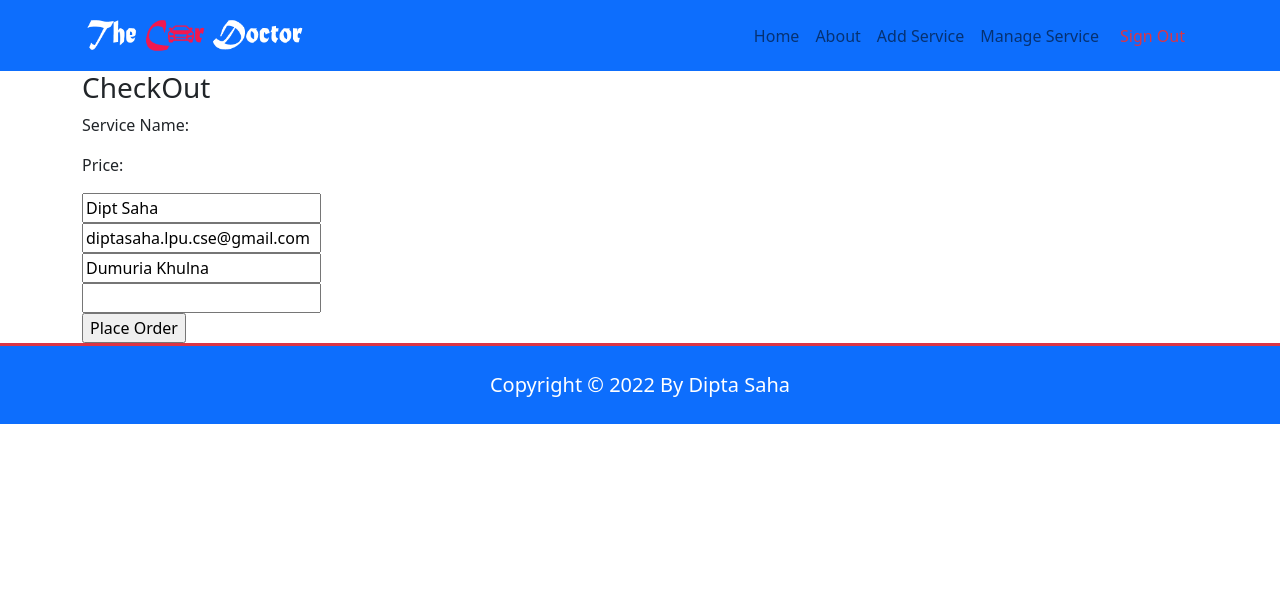
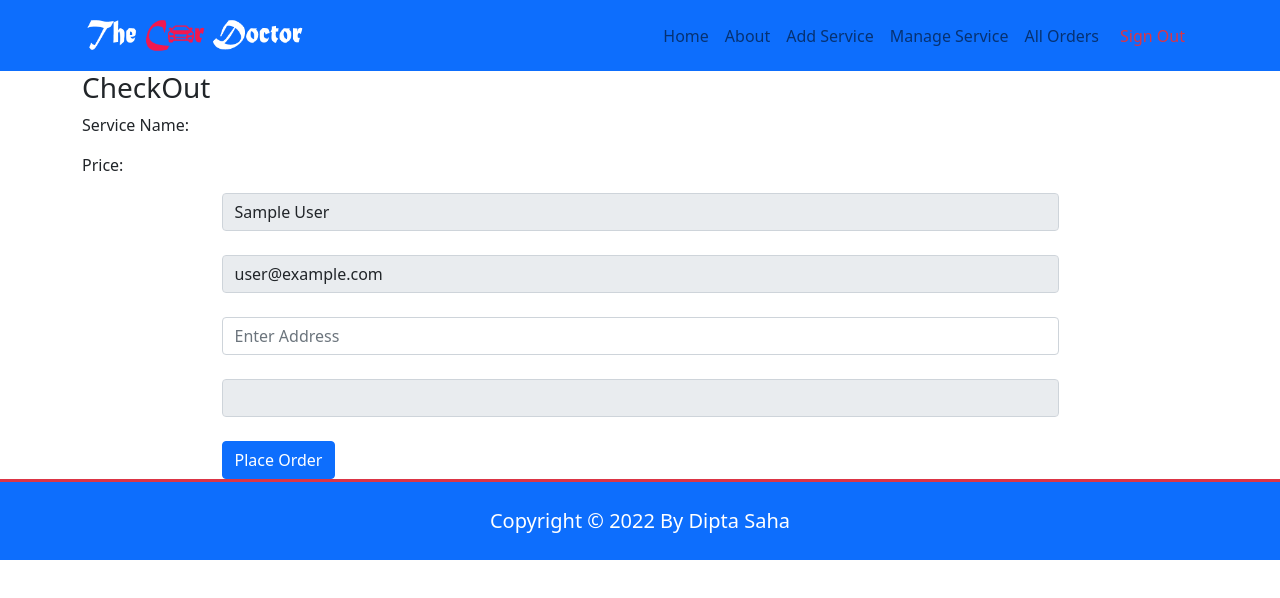
Before and after one commit to diptasahacse/react-recap-with-responsive-website-module-60, a React (Create React App) app: page /checkout/1 in a window 1280 px wide. Shown: the top 598 px of the page. Built offline with nearby package versions, Linux system fonts and the light colour scheme; no server answers; sample sign-in values are in the browser's storage.

Commit message:
make individual order

```diff
--- a/package.json
+++ b/package.json
@@ -6,6 +6,7 @@
     "@testing-library/jest-dom": "^5.16.4",
     "@testing-library/react": "^13.0.1",
     "@testing-library/user-event": "^13.5.0",
+    "axios": "^0.27.2",
     "bootstrap": "^5.1.3",
     "firebase": "^9.6.10",
     "react": "^18.0.0",
--- a/src/App.js
+++ b/src/App.js
@@ -14,6 +14,7 @@ import TermsCondition from './Pages/TermsCondition/TermsCondition';
 import AddService from './Pages/AddService/AddService';
 import ManageService from './Pages/ManageService/ManageService';
 import EditService from './Pages/ManageService/EditService/EditService';
+import Orders from './Pages/Orders/Orders';
 
 
 function App() {
@@ -44,6 +45,11 @@ function App() {
             <ManageService></ManageService>
           </RequireAuth>
         }></Route>
+        <Route path='/orders' element={
+          <RequireAuth>
+            <Orders></Orders>
+          </RequireAuth>
+        }></Route>
         <Route path='/manageservice/:editServiceId' element={
           <RequireAuth>
             <EditService></EditService>
--- a/src/Pages/Checkout/Checkout.js
+++ b/src/Pages/Checkout/Checkout.js
@@ -1,27 +1,44 @@
+import axios from 'axios';
 import React, { useState } from 'react';
 import { Container } from 'react-bootstrap';
+import { useAuthState } from 'react-firebase-hooks/auth';
 import { useParams } from 'react-router-dom';
+import auth from '../../firebase.init';
 import useService from '../../hooks/useService';
 
 const Checkout = () => {
+    const [user] = useAuthState(auth);
     const { serviceId } = useParams()
     const [service, setService] = useService(serviceId);
 
-    const [user, setUser] = useState({
-        name: "Dipt Saha",
-        email: "diptasaha.lpu.cse@gmail.com",
-        address: "Dumuria Khulna"
-    })
-    const handleNameChange = event => {
-        const updateName = event.target.value;
+    // const [user, setUser] = useState({
+    //     name: "Dipt Saha",
+    //     email: "diptasaha.lpu.cse@gmail.com",
+    //     address: "Dumuria Khulna"
+    // })
+    // const handleNameChange = event => {
+    //     const updateName = event.target.value;
 
-        const { name, ...rest } = user;
+    //     const { name, ...rest } = user;
 
-        const newUser = { name: updateName, ...rest };
-        setUser(newUser)
+    //     const newUser = { name: updateName, ...rest };
+    //     setUser(newUser)
 
 
 
+    // }
+    const formOnSubmitHandler = event => {
+        event.preventDefault();
+        const order = {
+            email: user.email,
+            service: service?.name,
+            serviceId: serviceId,
+            address: event.target.address.value
+        }
+        axios.post('http://localhost:7000/orders', order)
+        .then(res => {
+            console.log(res)
+        })
     }
 
 
@@ -40,17 +57,17 @@ const Checkout = () => {
 
 
             </div>
-            <div>
-                <form>
-                    <input onChange={handleNameChange} type="text" name="name" value={user.name} />
+            <div className='w-75 mx-auto'>
+                <form onSubmit={formOnSubmitHandler}>
+                    <input className='form-control' type="text" name="name" value={user?.displayName} readOnly />
                     <br />
-                    <input type="email" name="email" value={user.email} />
+                    <input className='form-control' type="email" name="email" value={user?.email} readOnly />
                     <br />
-                    <input type="address" name="address" value={user.address} />
+                    <input className='form-control' type="address" name="address" placeholder='Enter Address' required />
                     <br />
-                    <input type="text" value={service?.name} />
+                    <input className='form-control' type="text" name="service" value={service?.name} readOnly />
                     <br />
-                    <input type="submit" value="Place Order" />
+                    <input className='btn btn-primary' type="submit" value="Place Order" />
                 </form>
             </div>
         </Container>
--- /dev/null
+++ b/src/Pages/Orders/OrderCard/OrderCard.js
@@ -0,0 +1,14 @@
+import React from 'react';
+import { Col } from 'react-bootstrap';
+
+const OrderCard = ({ order }) => {
+    console.log(order)
+    return (
+        <div className='border p-1 m-1'>
+            <h4>{order?.service}</h4>
+
+        </div>
+    );
+};
+
+export default OrderCard;
--- /dev/null
+++ b/src/Pages/Orders/Orders.js
@@ -0,0 +1,29 @@
+import React, { useEffect, useState } from 'react';
+import { Container, Row } from 'react-bootstrap';
+import { useAuthState } from 'react-firebase-hooks/auth';
+import auth from '../../firebase.init';
+import OrderCard from './OrderCard/OrderCard';
+
+const Orders = () => {
+    const [user] = useAuthState(auth);
+    const [allOrders, setAllOrders] = useState([])
+    const email = user.email;
+    useEffect(() => {
+        fetch(`http://localhost:7000/orders?email=${email}`)
+            .then(res => res.json())
+            .then(data => setAllOrders(data))
+    }, [])
+    return (
+        <Container>
+            <h3>All Orders</h3>
+
+            <div className='my-4'>
+                {
+                    allOrders.map(order => <OrderCard key={order._id} order={order}></OrderCard>)
+                }
+            </div>
+        </Container>
+    );
+};
+
+export default Orders;
--- a/src/Pages/Shared/Header/Header.js
+++ b/src/Pages/Shared/Header/Header.js
@@ -28,7 +28,8 @@ const Header = () => {
                         <Nav.Link as={Link} to="/about">About</Nav.Link>
                         {
                             user && <><Nav.Link as={Link} to="/addservice">Add Service</Nav.Link>
-                            <Nav.Link as={Link} to="/manageservice">Manage Service</Nav.Link></>
+                            <Nav.Link as={Link} to="/manageservice">Manage Service</Nav.Link>
+                            <Nav.Link as={Link} to="/orders">All Orders</Nav.Link></>
                         }
                         {
                             user? <button className='btn btn-link text-danger text-decoration-none' onClick={()=>signOut(auth)}>Sign Out</button> : <Nav.Link as={Link} to="/login">Login</Nav.Link>
```
Also changed, not shown: 1 other file (tests, documents, lock files or other folders).
